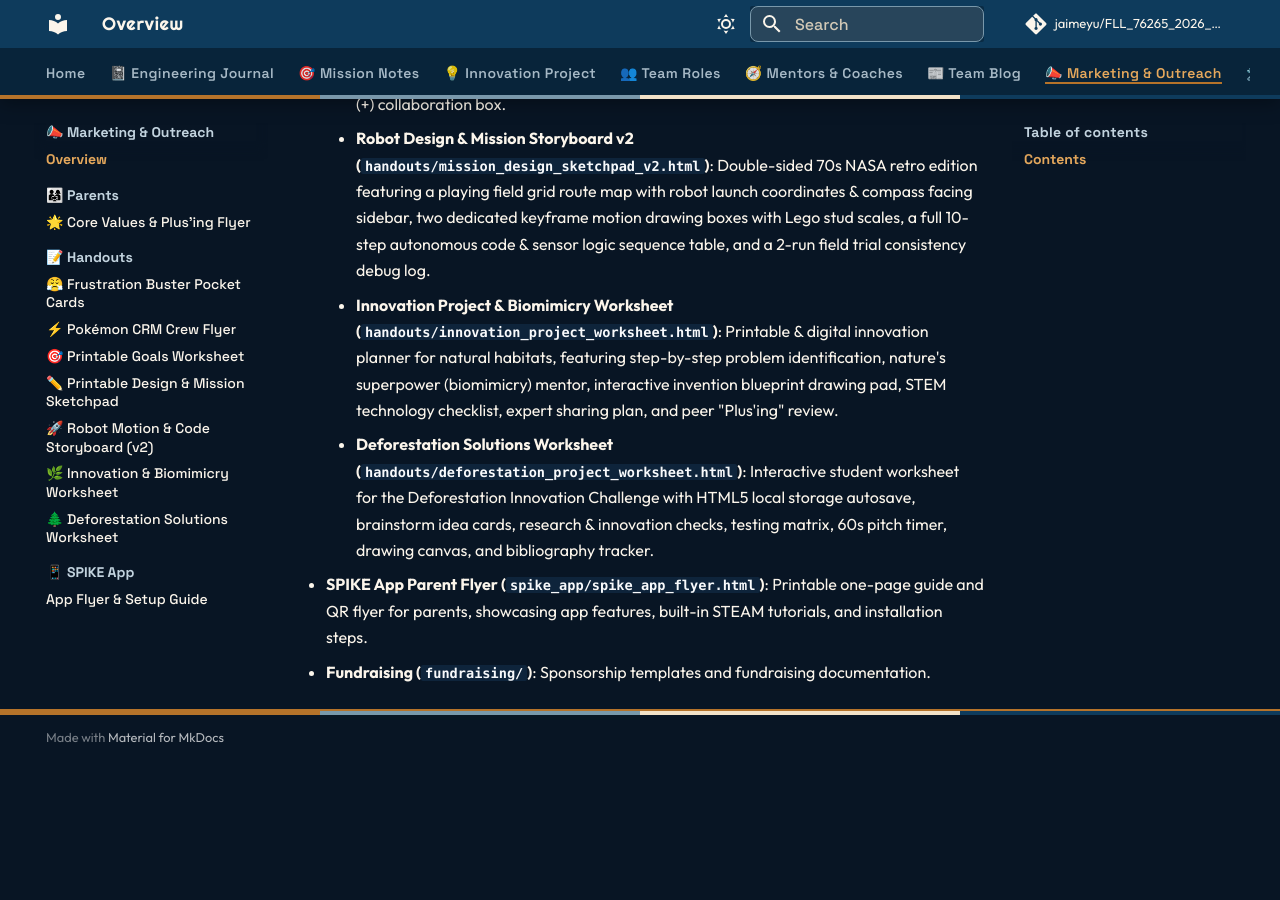
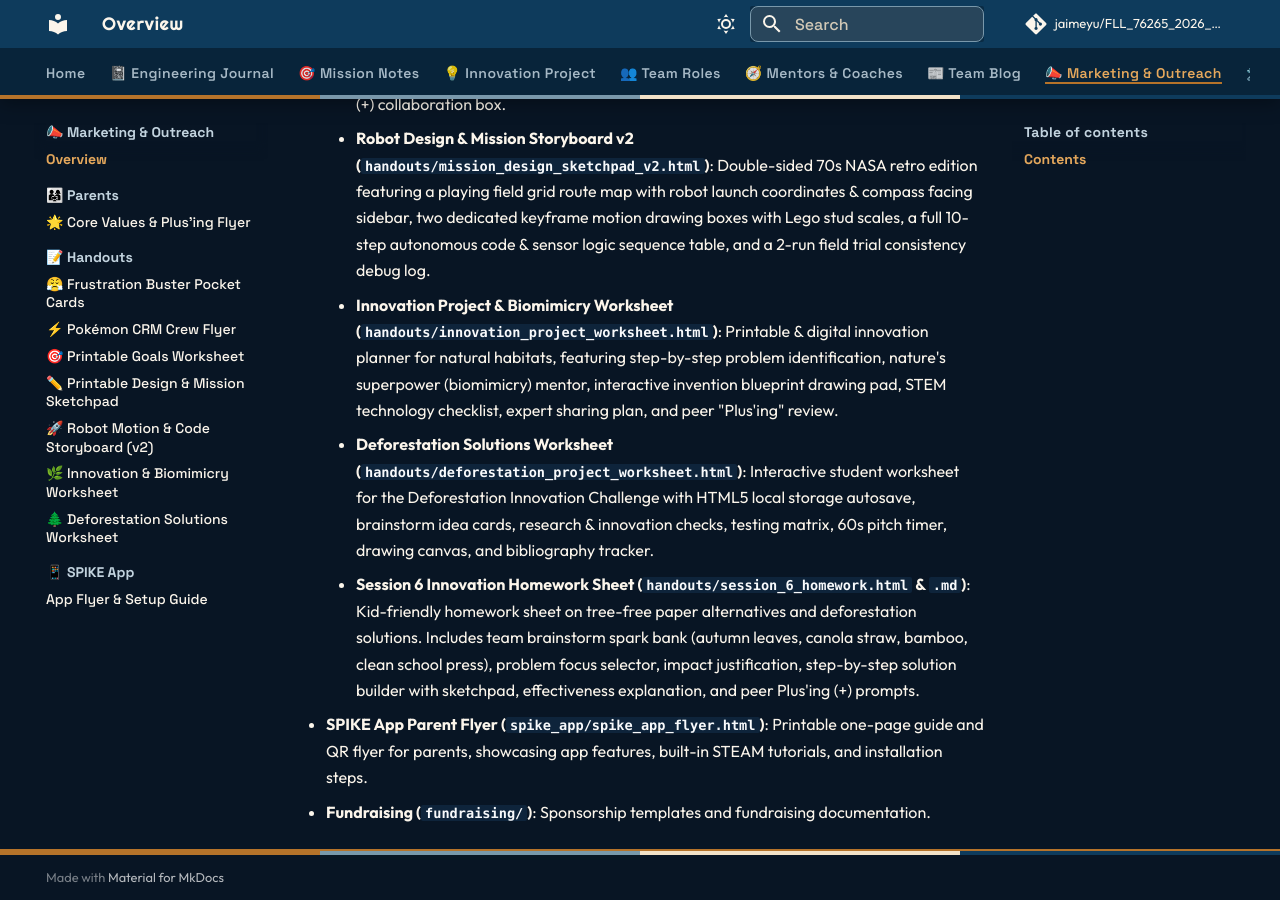
Before and after one commit to jaimeyu/FLL_76265_2026_BIOGLOW, an MkDocs documentation site: the page built from doc/marketing/README.md, in a window 1280 px wide and 900 px high, scrolled down 917 px. Built offline with MkDocs 1.6.1 and Material for MkDocs 9.7.7, drawn with Linux system fonts in a browser that asks for light colours; comment, search, counter and statistics services are not loaded; before the commit the page ends 1677 px from its top, so only the background shows below that.

Commit message:
adding session 6 homework sheet

```diff
--- a/doc/marketing/README.md
+++ b/doc/marketing/README.md
@@ -15,5 +15,6 @@ Branding materials, logo concepts, team shirts design, community outreach logs,
     - **Robot Design & Mission Storyboard v2 (`handouts/mission_design_sketchpad_v2.html`)**: Double-sided 70s NASA retro edition featuring a playing field grid route map with robot launch coordinates & compass facing sidebar, two dedicated keyframe motion drawing boxes with Lego stud scales, a full 10-step autonomous code & sensor logic sequence table, and a 2-run field trial consistency debug log.
     - **Innovation Project & Biomimicry Worksheet (`handouts/innovation_project_worksheet.html`)**: Printable & digital innovation planner for natural habitats, featuring step-by-step problem identification, nature's superpower (biomimicry) mentor, interactive invention blueprint drawing pad, STEM technology checklist, expert sharing plan, and peer "Plus'ing" review.
     - **Deforestation Solutions Worksheet (`handouts/deforestation_project_worksheet.html`)**: Interactive student worksheet for the Deforestation Innovation Challenge with HTML5 local storage autosave, brainstorm idea cards, research & innovation checks, testing matrix, 60s pitch timer, drawing canvas, and bibliography tracker.
+    - **Session 6 Innovation Homework Sheet (`handouts/session_6_homework.html` & `.md`)**: Kid-friendly homework sheet on tree-free paper alternatives and deforestation solutions. Includes team brainstorm spark bank (autumn leaves, canola straw, bamboo, clean school press), problem focus selector, impact justification, step-by-step solution builder with sketchpad, effectiveness explanation, and peer Plus'ing (+) prompts.
 - **SPIKE App Parent Flyer (`spike_app/spike_app_flyer.html`)**: Printable one-page guide and QR flyer for parents, showcasing app features, built-in STEAM tutorials, and installation steps.
 - **Fundraising (`fundraising/`)**: Sponsorship templates and fundraising documentation.
```
